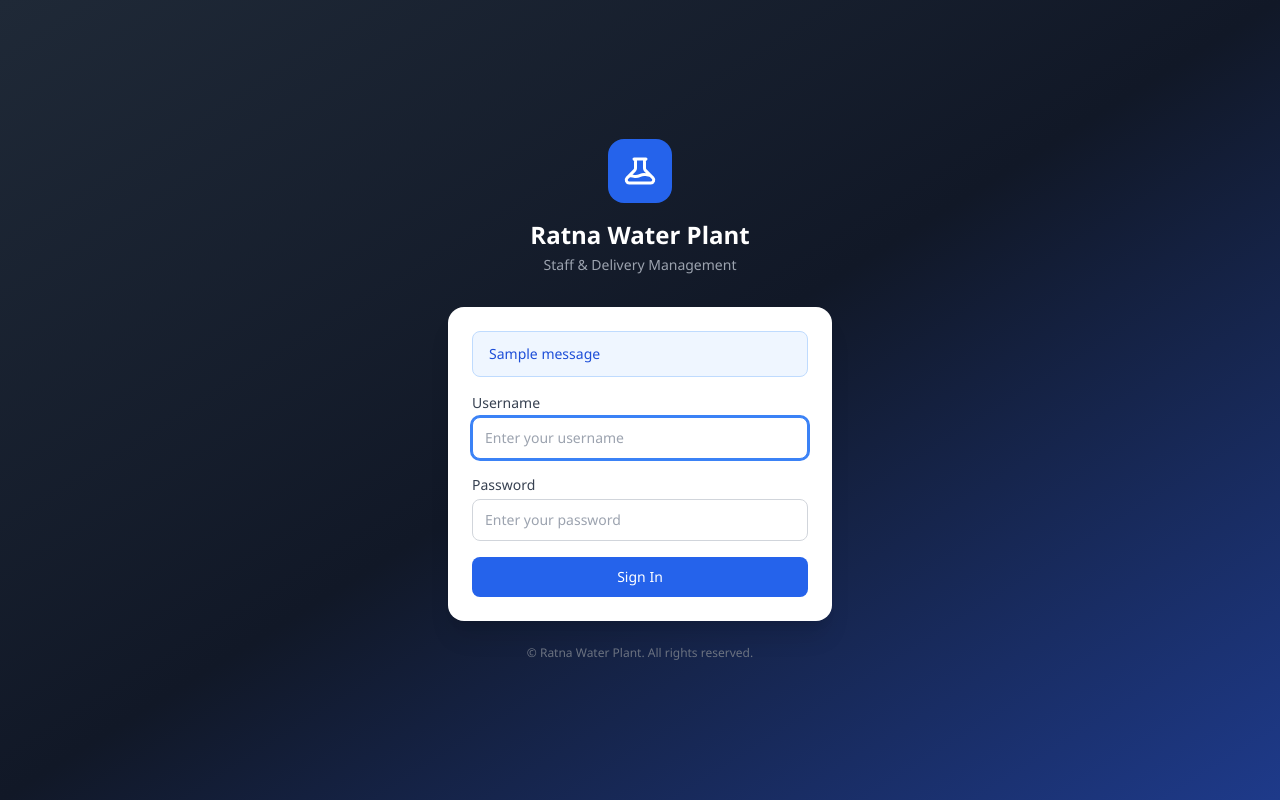
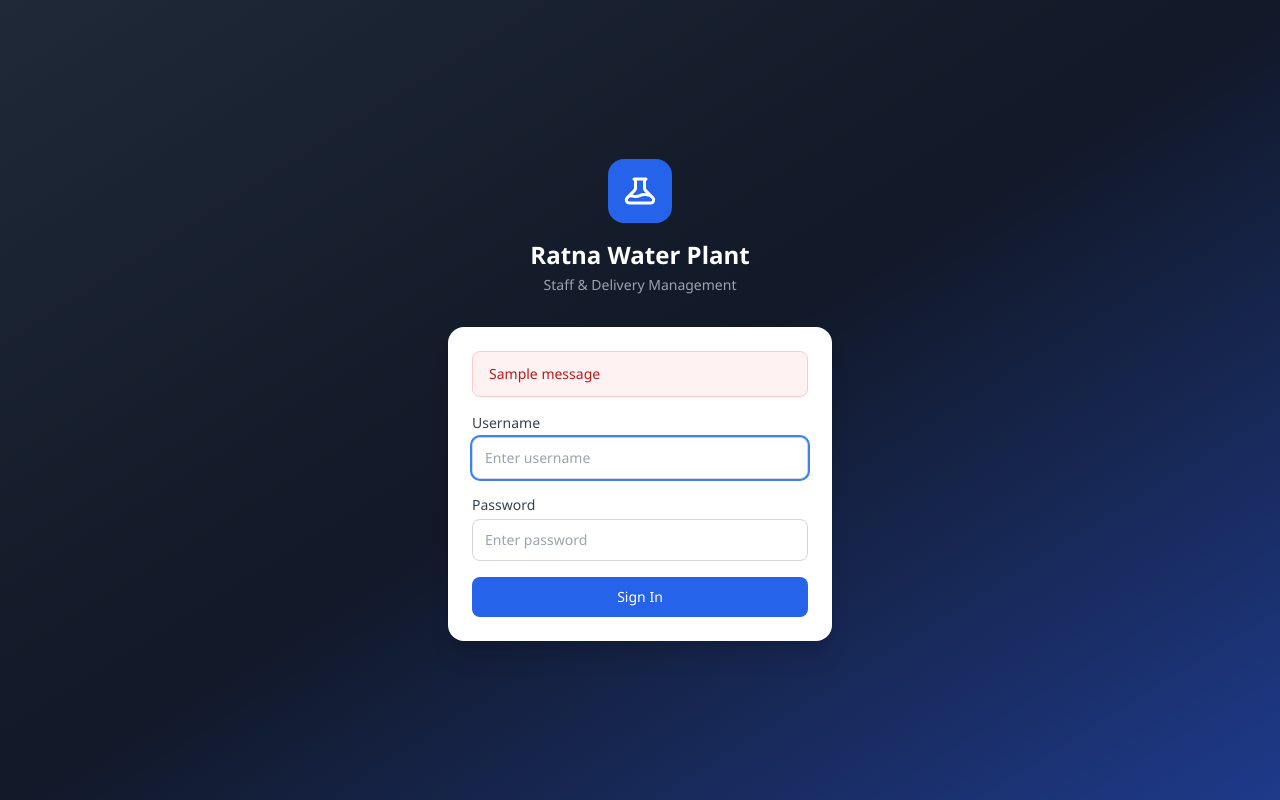
Before and after one commit to athxrv-web/ratna-water-plant, a Django app: page / in a window 1280 px wide. Run offline with Django 4.2, Linux system fonts and the light colour scheme; tables that the repository leaves empty hold one stand-in row (values such as "Sample post"); one stand-in notice (Sample message) is shown; some libraries are stand-ins or nearby versions.

Commit message:
Refactor login page template for clarity

```diff
--- a/waterjar/templates/registration/login.html
+++ b/waterjar/templates/registration/login.html
@@ -1,60 +1,23 @@
 {% extends "base.html" %}
-{% block title %}Login — Ratna Water Plant{% endblock %}
-
+{% block title %}Login{% endblock %}
 {% block auth_content %}
 <div class="min-h-screen flex items-center justify-center bg-gradient-to-br from-gray-800 via-gray-900 to-blue-900 px-4">
     <div class="w-full max-w-sm">
-        <!-- Brand -->
         <div class="text-center mb-8">
             <div class="inline-flex items-center justify-center w-16 h-16 rounded-2xl bg-blue-600 mb-4">
-                <svg class="w-9 h-9 text-white" fill="none" stroke="currentColor" viewBox="0 0 24 24">
-                    <path stroke-linecap="round" stroke-linejoin="round" stroke-width="2"
-                          d="M19.428 15.428a2 2 0 00-1.022-.547l-2.387-.477a6 6 0 00-3.86.517l-.318.158a6 6 0 01-3.86.517L6.05 15.21a2 2 0 00-1.806.547M8 4h8l-1 1v5.172a2 2 0 00.586 1.414l5 5c1.26 1.26.367 3.414-1.415 3.414H4.828c-1.782 0-2.674-2.154-1.414-3.414l5-5A2 2 0 009 10.172V5L8 4z"/>
-                </svg>
+                <svg class="w-9 h-9 text-white" fill="none" stroke="currentColor" viewBox="0 0 24 24"><path stroke-linecap="round" stroke-linejoin="round" stroke-width="2" d="M19.428 15.428a2 2 0 00-1.022-.547l-2.387-.477a6 6 0 00-3.86.517l-.318.158a6 6 0 01-3.86.517L6.05 15.21a2 2 0 00-1.806.547M8 4h8l-1 1v5.172a2 2 0 00.586 1.414l5 5c1.26 1.26.367 3.414-1.415 3.414H4.828c-1.782 0-2.674-2.154-1.414-3.414l5-5A2 2 0 009 10.172V5L8 4z"/></svg>
             </div>
             <h1 class="text-2xl font-bold text-white">Ratna Water Plant</h1>
             <p class="text-gray-400 text-sm mt-1">Staff & Delivery Management</p>
         </div>
-
-        <!-- Login Card -->
         <div class="bg-white rounded-2xl shadow-xl p-6">
-            {% if messages %}
-            {% for message in messages %}
-            <div class="mb-4 px-4 py-3 rounded-lg text-sm
-                {% if message.tags == 'error' %}bg-red-50 text-red-700 border border-red-200
-                {% else %}bg-blue-50 text-blue-700 border border-blue-200{% endif %}">
-                {{ message }}
-            </div>
-            {% endfor %}
-            {% endif %}
-
-            <form method="post" class="space-y-4">
-                {% csrf_token %}
-                <div>
-                    <label class="block text-sm font-medium text-gray-700 mb-1">Username</label>
-                    <input type="text" name="username" required autofocus
-                        class="w-full px-3 py-2.5 border border-gray-300 rounded-lg text-sm
-                               focus:outline-none focus:ring-2 focus:ring-blue-500 focus:border-blue-500"
-                        placeholder="Enter your username">
-                </div>
-                <div>
-                    <label class="block text-sm font-medium text-gray-700 mb-1">Password</label>
-                    <input type="password" name="password" required
-                        class="w-full px-3 py-2.5 border border-gray-300 rounded-lg text-sm
-                               focus:outline-none focus:ring-2 focus:ring-blue-500 focus:border-blue-500"
-                        placeholder="Enter your password">
-                </div>
-                <button type="submit"
-                    class="w-full py-2.5 bg-blue-600 hover:bg-blue-700 text-white font-medium
-                           rounded-lg text-sm transition-colors cursor-pointer">
-                    Sign In
-                </button>
+            {% if messages %}{% for m in messages %}<div class="mb-4 px-4 py-3 rounded-lg text-sm bg-red-50 text-red-700 border border-red-200">{{ m }}</div>{% endfor %}{% endif %}
+            <form method="post" class="space-y-4">{% csrf_token %}
+                <div><label class="block text-sm font-medium text-gray-700 mb-1">Username</label><input type="text" name="username" required autofocus class="w-full px-3 py-2.5 border border-gray-300 rounded-lg text-sm focus:outline-none focus:ring-2 focus:ring-blue-500" placeholder="Enter username"></div>
+                <div><label class="block text-sm font-medium text-gray-700 mb-1">Password</label><input type="password" name="password" required class="w-full px-3 py-2.5 border border-gray-300 rounded-lg text-sm focus:outline-none focus:ring-2 focus:ring-blue-500" placeholder="Enter password"></div>
+                <button type="submit" class="w-full py-2.5 bg-blue-600 hover:bg-blue-700 text-white font-medium rounded-lg text-sm">Sign In</button>
             </form>
         </div>
-
-        <p class="text-center text-gray-500 text-xs mt-6">
-            &copy; Ratna Water Plant. All rights reserved.
-        </p>
     </div>
 </div>
 {% endblock %}
```
